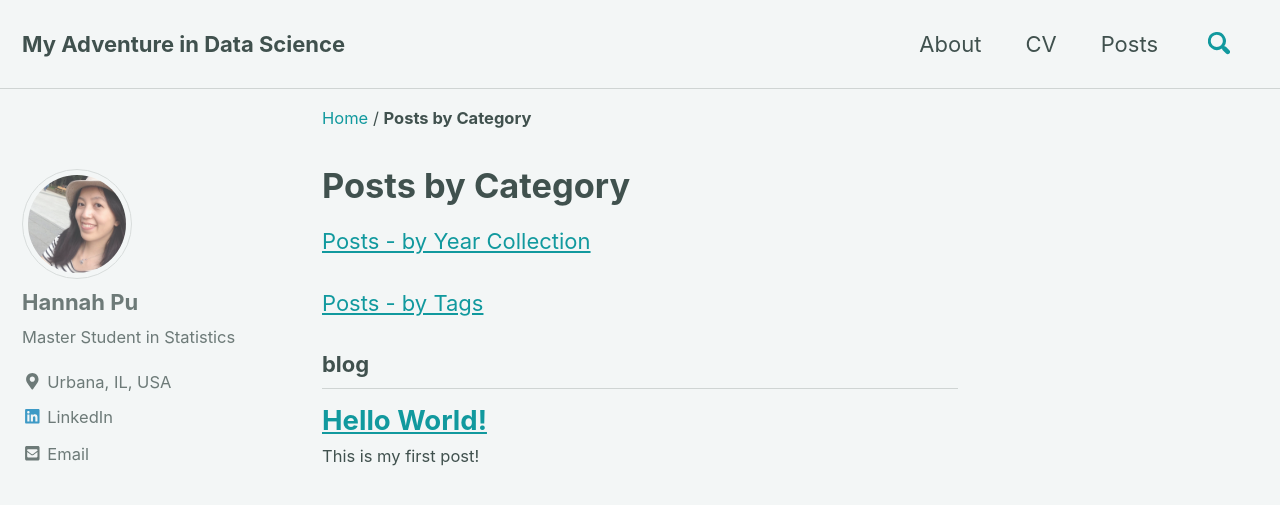
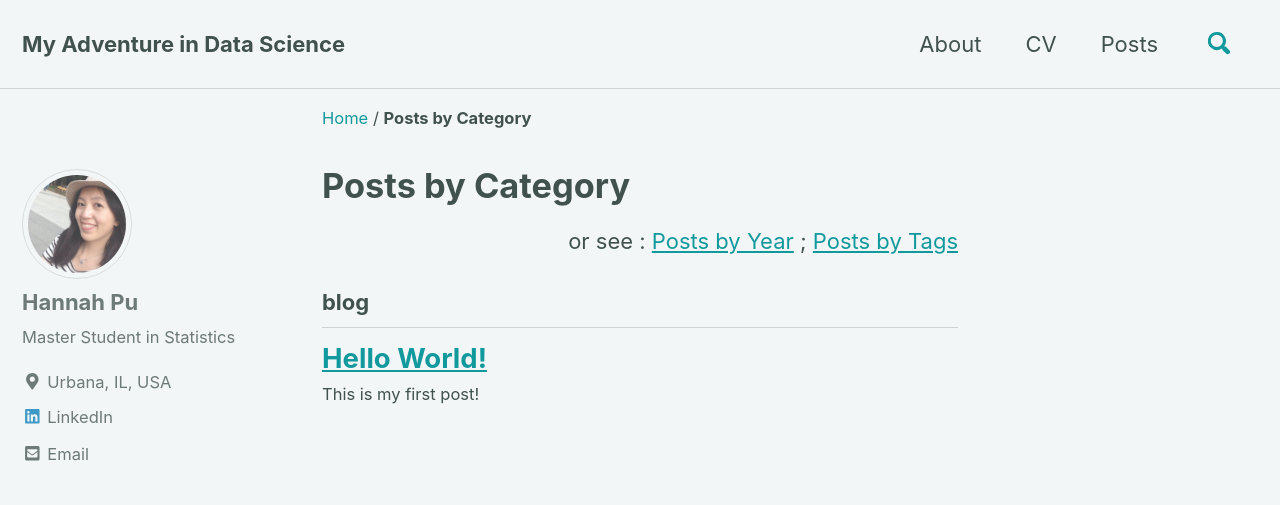
Before and after one commit to hannahpu/hannahpu.github.io, a Jekyll site: the page built from _pages/category-archive.html, in a window 1280 px wide and 900 px high. Shown: the top 505 px of the window. Built offline with Jekyll 4.4.1, drawn with Linux system fonts in a browser that asks for light colours; cached includes are drawn as plain includes; nearby versions of some CDN libraries.

Commit message:
create posts links - renew

```diff
--- a/_pages/category-archive.md
+++ b/_pages/category-archive.html
@@ -5,10 +5,7 @@ title: "Posts by Category"
 author_profile: true
 ---
 
-[Posts - by Year Collection](https://hannahpu.github.io/collection-archive/)
-
-[Posts - by Tags](https://hannahpu.github.io/tags/)
-
+<p align="right"> or see :  <a href="https://hannahpu.github.io/collection-archive/">Posts by Year</a> ;  <a href="https://hannahpu.github.io/tags/">Posts by Tags</a> </p>
 
 {% include group-by-array collection=site.posts field="categories" %}
 
--- a/_pages/collection-archive.html
+++ b/_pages/collection-archive.html
@@ -5,7 +5,8 @@ permalink: /collection-archive/
 author_profile: true
 ---
 
-<a href="https://hannahpu.github.io/categories/">Posts by Categories</a>
+<p align="right"> or see :  <a href="https://hannahpu.github.io/categories/">Posts by Categories</a> ;  <a href="https://hannahpu.github.io/tags/">Posts by Tags</a> </p>
+
 
 {% assign postsByYear = site.posts | group_by_exp:"post", "post.date | date: '%Y'"  %}
 {% for year in postsByYear %}
--- a/_pages/tag-archive.md
+++ b/_pages/tag-archive.html
@@ -4,6 +4,9 @@ permalink: /tags/
 title: "Posts by Tag"
 author_profile: true
 ---
+
+<p align="right"> or see :  <a href="https://hannahpu.github.io/collection-archive/">Posts by Year</a> ;  <a href="https://hannahpu.github.io/categories/">Posts by Categories</a> </p>
+
 
 [Posts - by Year Collection](https://hannahpu.github.io/collection-archive/)
 
```
